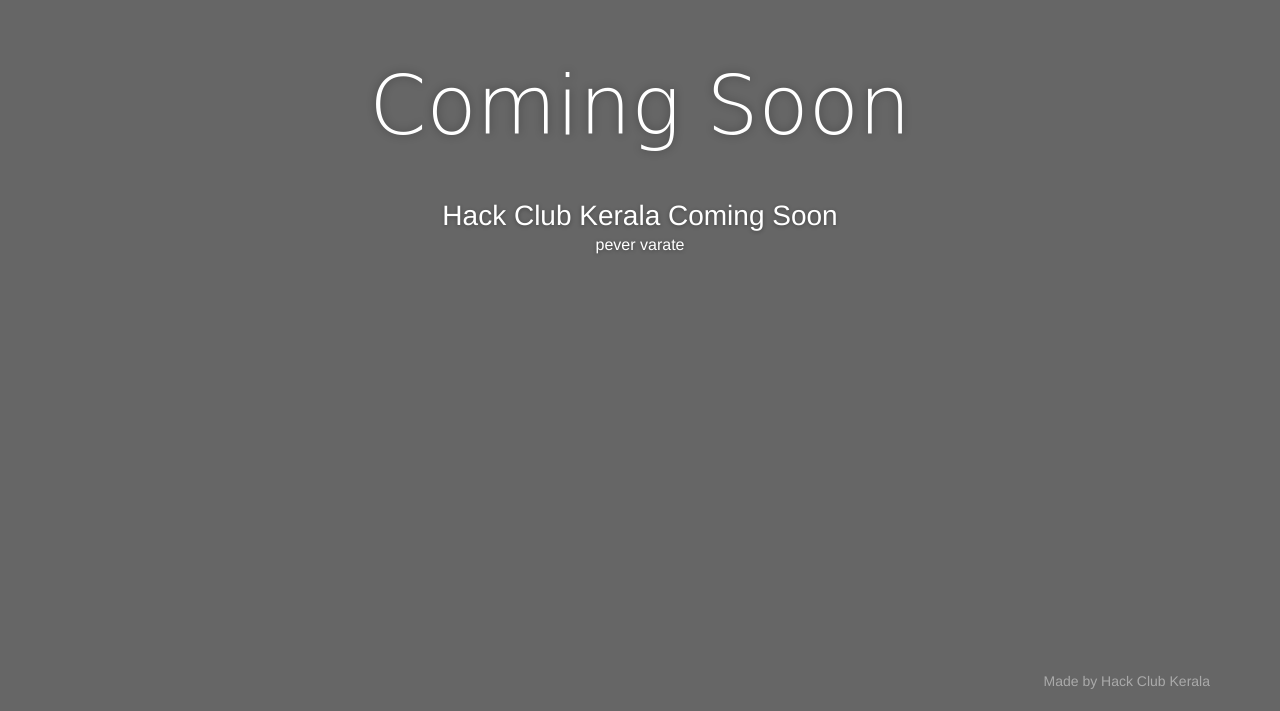
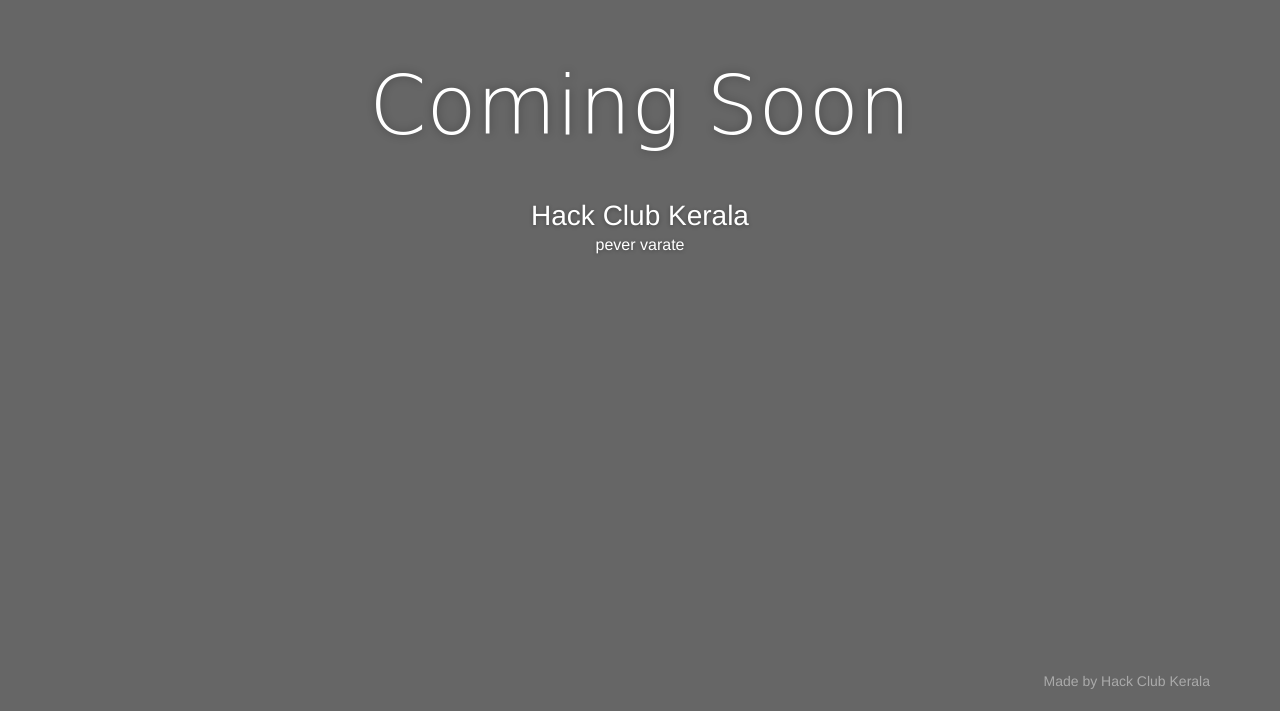
Before and after one commit to hackclub-kerala/coming-soon, a plain HTML site: page index.html in a window 1280 px wide. Shown: the part 89-800 px from the top of the page. Drawn offline with Linux system fonts and the light colour scheme; a web font is replaced by a local one.

Commit message:
Update index.html

```diff
--- a/index.html
+++ b/index.html
@@ -64,7 +64,7 @@
             <!--  H1 can have 2 designs: "logo" and "logo cursive"           -->
 
             <div class="content">
-                <h4 class="motto"> Hack Club Kerala Coming Soon       <p> pever varate </p> </h4>
+                <h4 class="motto"> Hack Club Kerala       <p> pever varate </p> </h4>
 
 
             </div>
```
